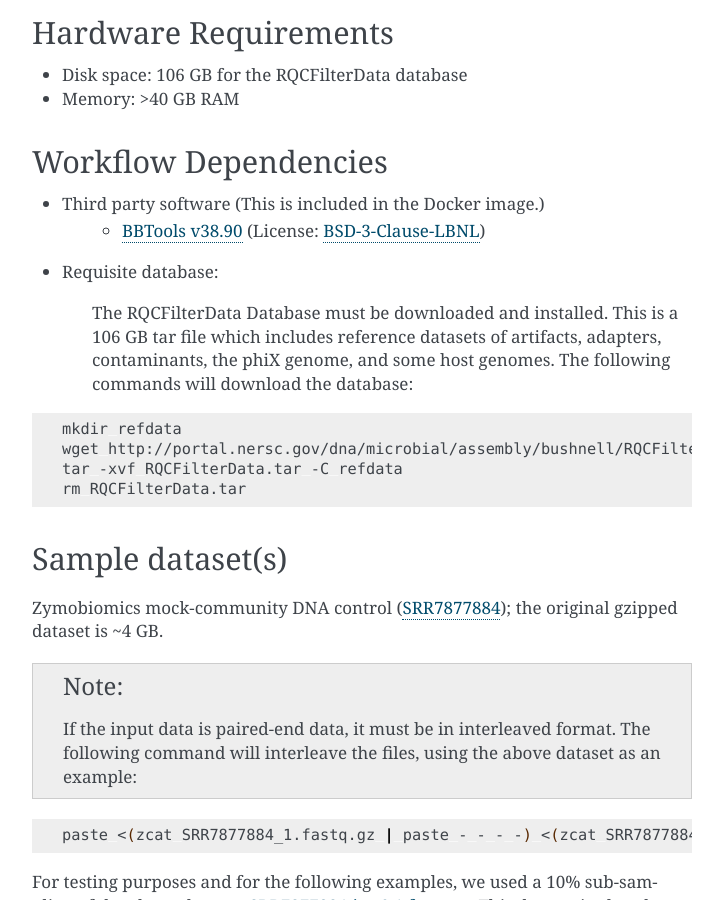
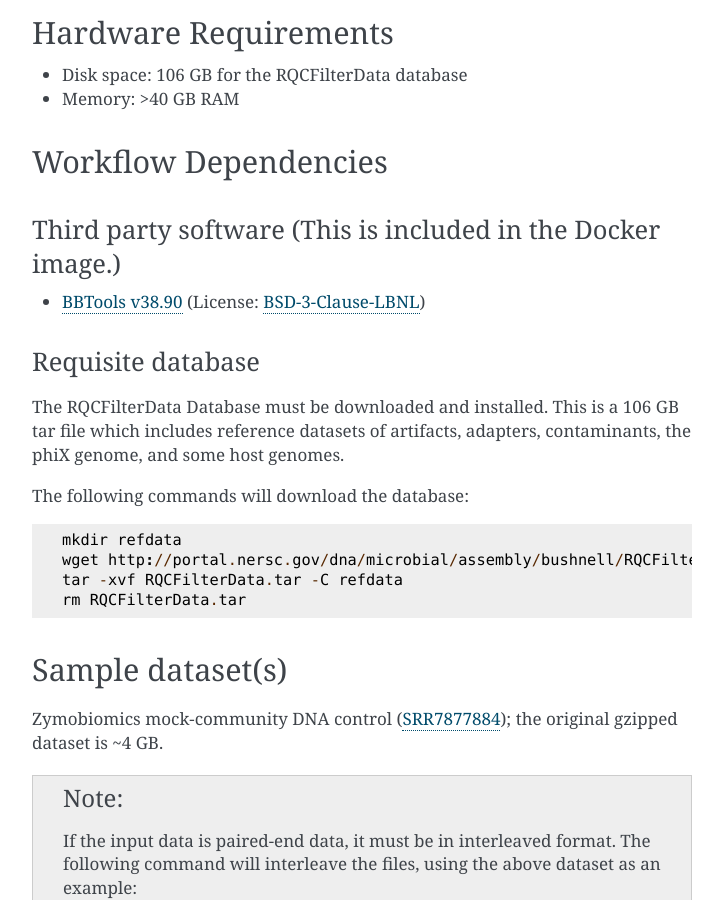
Before and after one commit to microbiomedata/ReadsQC, a Sphinx documentation site: the page built from docs/index.rst, in a window 1280 px wide and 900 px high, scrolled down 943 px. Shown: the whole window, without its empty margins (388-1111 px from the left). Built offline with Sphinx 7.4.7, drawn with Linux system fonts in a browser that asks for light colours; some of the changed text lies outside the part shown.

Commit message:
update docs/index.rst

```diff
--- a/docs/index.rst
+++ b/docs/index.rst
@@ -36,14 +36,17 @@ Hardware Requirements
 Workflow Dependencies
 ---------------------
 
-- Third party software (This is included in the Docker image.)
-    - `BBTools v38.90 <https://jgi.doe.gov/data-and-tools/bbtools/>`_ (License: `BSD-3-Clause-LBNL <https://bitbucket.org/berkeleylab/jgi-bbtools/src/master/license.txt>`_)
+Third party software (This is included in the Docker image.)
+~~~~~~~~~~~~~~~~~~~~~~~~~~~~~~~~~~~~~~~~~~~~~~~~~~~~~~~~~~~~
 
-- Requisite database:
+- `BBTools v38.90 <https://jgi.doe.gov/data-and-tools/bbtools/>`_ (License: `BSD-3-Clause-LBNL <https://bitbucket.org/berkeleylab/jgi-bbtools/src/master/license.txt>`_)
 
-    The RQCFilterData Database must be downloaded and installed. This is a 106 GB tar file which includes reference datasets of artifacts, adapters, contaminants, the phiX genome, and some host genomes.  The following commands will download the database:
+Requisite database
+~~~~~~~~~~~~~~~~~~
 
-.. code-block:: bash
+The RQCFilterData Database must be downloaded and installed. This is a 106 GB tar file which includes reference datasets of artifacts, adapters, contaminants, the phiX genome, and some host genomes.
+
+The following commands will download the database::
 
     mkdir refdata
     wget http://portal.nersc.gov/dna/microbial/assembly/bushnell/RQCFilterData.tar
@@ -161,7 +164,7 @@ synth2.fq.gz                          detected synthetic molecule (short contami
 Version History
 ---------------
 
-1.0.1 (release date **02/16/2021**; previous versions: 1.0.0)
+- 1.0.1 (release date **02/16/2021**; previous versions: 1.0.0)
 
 
 Point of contact
```
